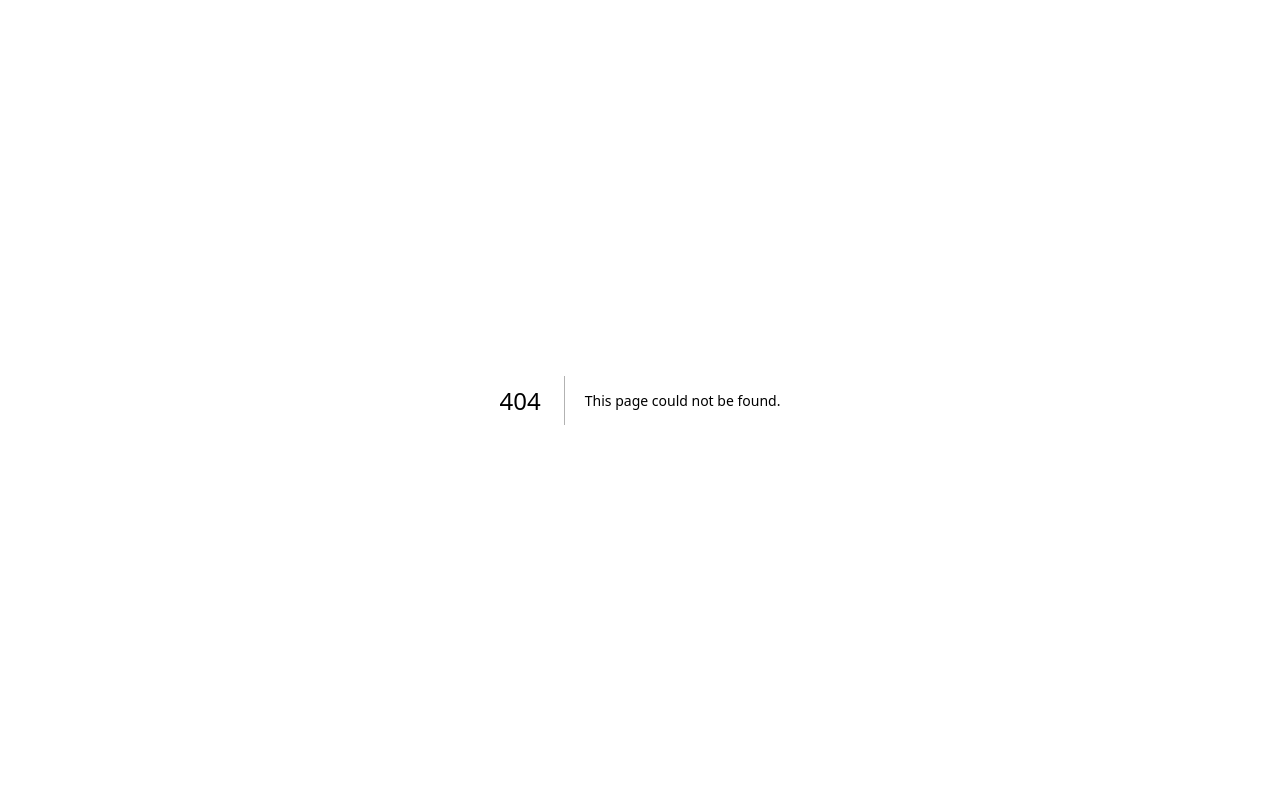
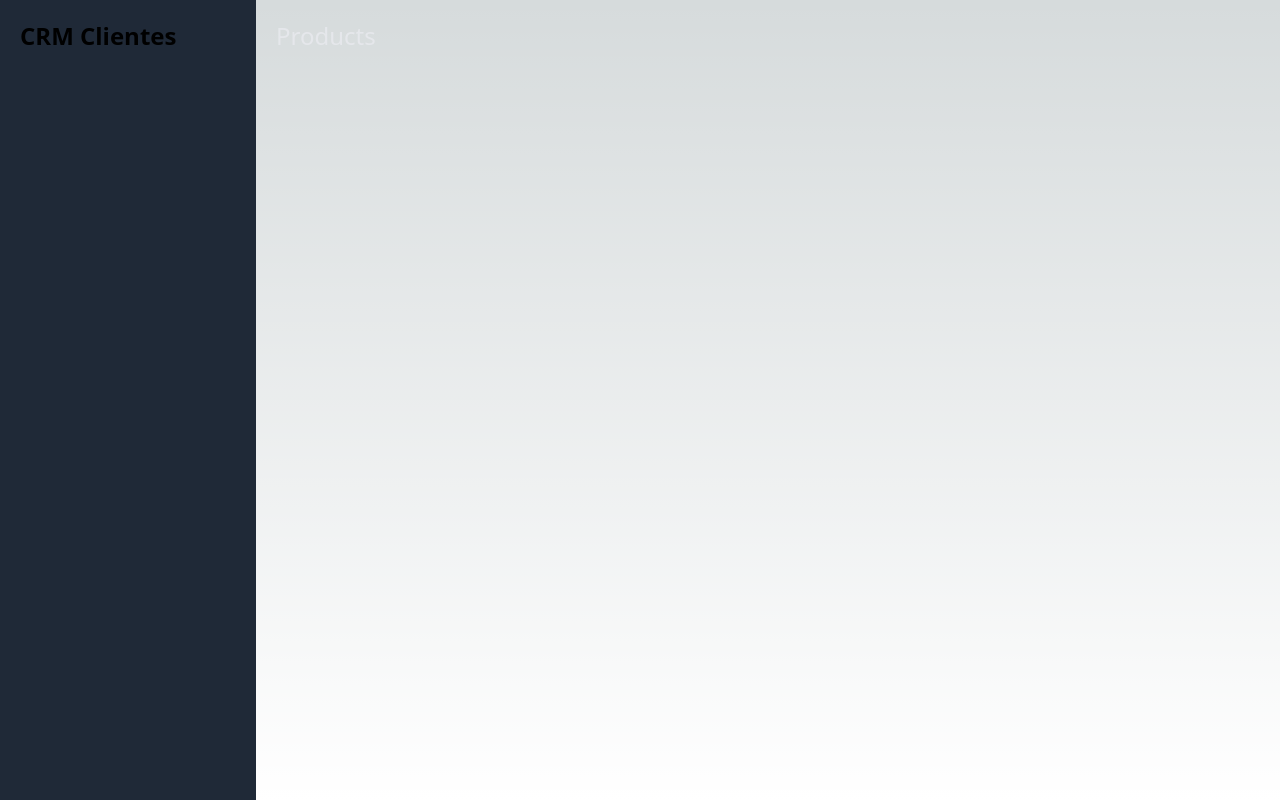
Before and after one commit to TaniaTenorio/crm-client, a Next.js app: page /products in a window 1280 px wide. Before the commit this address had no page. Built offline with nearby package versions, Linux system fonts and the light colour scheme.

Commit message:
feat: create clients, orders and products pages

```diff
--- a/components/Layout.js
+++ b/components/Layout.js
@@ -16,10 +16,13 @@
         />
       </Head>
 
-			<div>
+			<div className="min-h-screen">
 				<div className="flex min-h-screen">
 					<Sidebar />
-					{children}
+
+					<main className="sm:w-2/3 xl:w-4/5 sm:min-h-screen p-5">
+						{children}
+					</main>
 				</div>
 			</div>
     </>
--- a/pages/index.js
+++ b/pages/index.js
@@ -4,7 +4,7 @@
   return (
     <div>
       <Layout>
-        <h1>Desde Home</h1>
+        <h1 className="text-2xl text-gray-200 font-light">Clients</h1>
       </Layout>
     </div>
   )
--- /dev/null
+++ b/pages/orders.js
@@ -0,0 +1,14 @@
+import Layout from "@/components/Layout"
+import React from "react"
+
+const Orders = () => {
+  return (
+    <div>
+      <Layout>
+        <h1 className="text-2xl text-gray-200 font-light">Orders</h1>
+      </Layout>
+    </div>
+  );
+}
+
+export default Orders
--- /dev/null
+++ b/pages/products.js
@@ -0,0 +1,14 @@
+import Layout from "@/components/Layout";
+import React from "react";
+
+const Products = () => {
+  return (
+    <div>
+      <Layout>
+        <h1 className="text-2xl text-gray-200 font-light">Products</h1>
+      </Layout>
+    </div>
+  );
+};
+
+export default Products;
```
